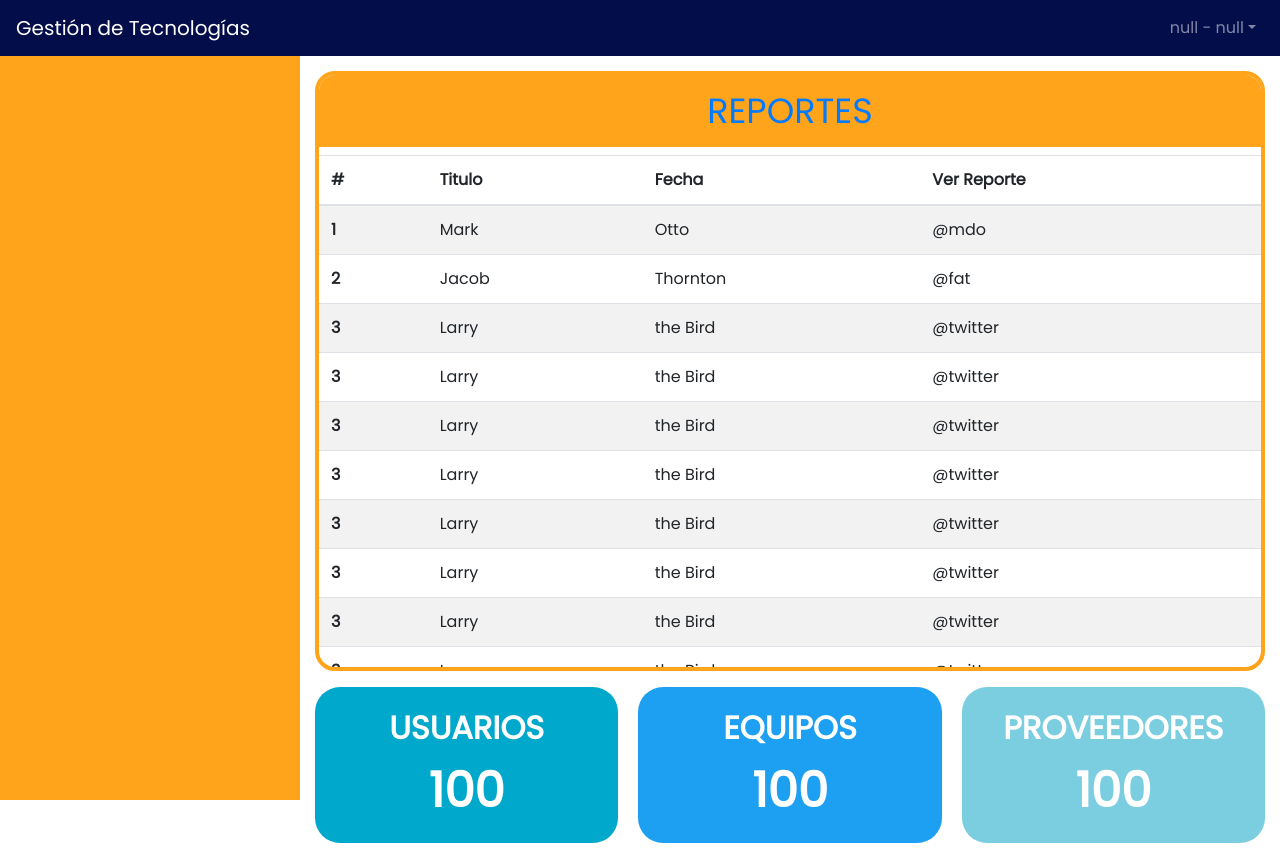
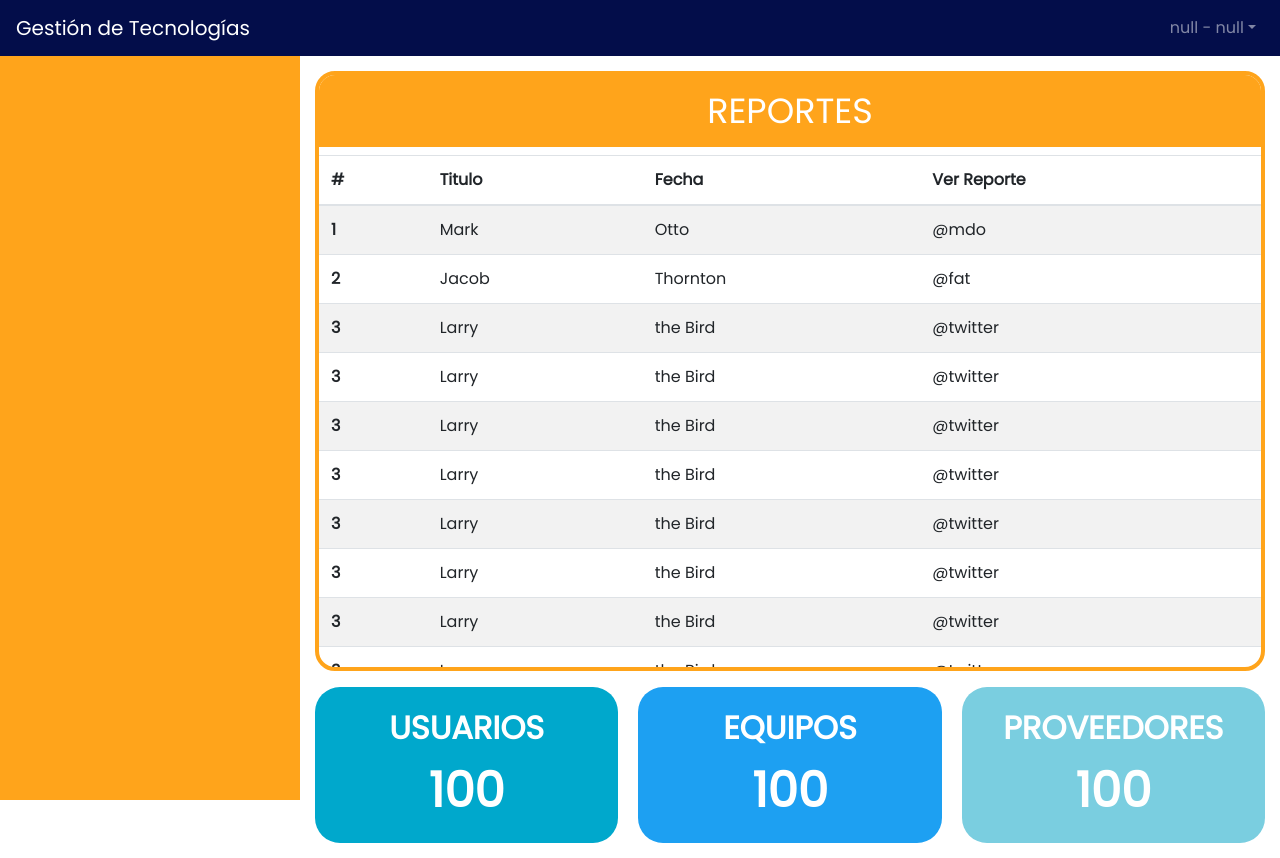
Before and after one commit to LSanchez94/Gestion-de-Tecnologia-Medica, a Vue app: page /Dashboard in a window 1280 px wide. Built offline with nearby package versions, Linux system fonts and the light colour scheme.

Commit message:
REPORTES blanco

```diff
--- a/src/views/Dashboard.vue
+++ b/src/views/Dashboard.vue
@@ -138,7 +138,10 @@ h2 {
   width: 100%;
 }
 
+#Linkreportes{
+  color:#FFFF;
 
+}
 h3{
   font-size: 2em;
   font-weight: bolder;
```
